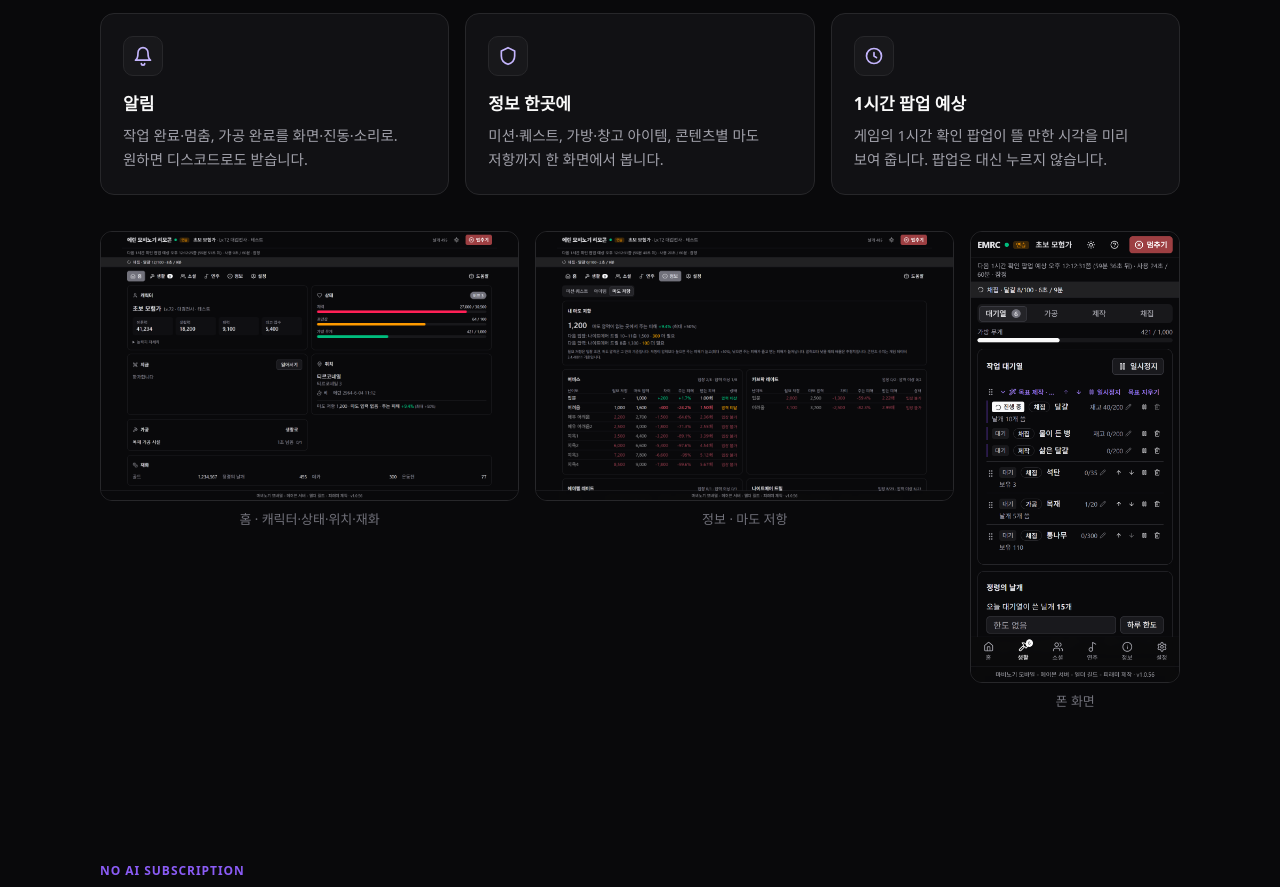
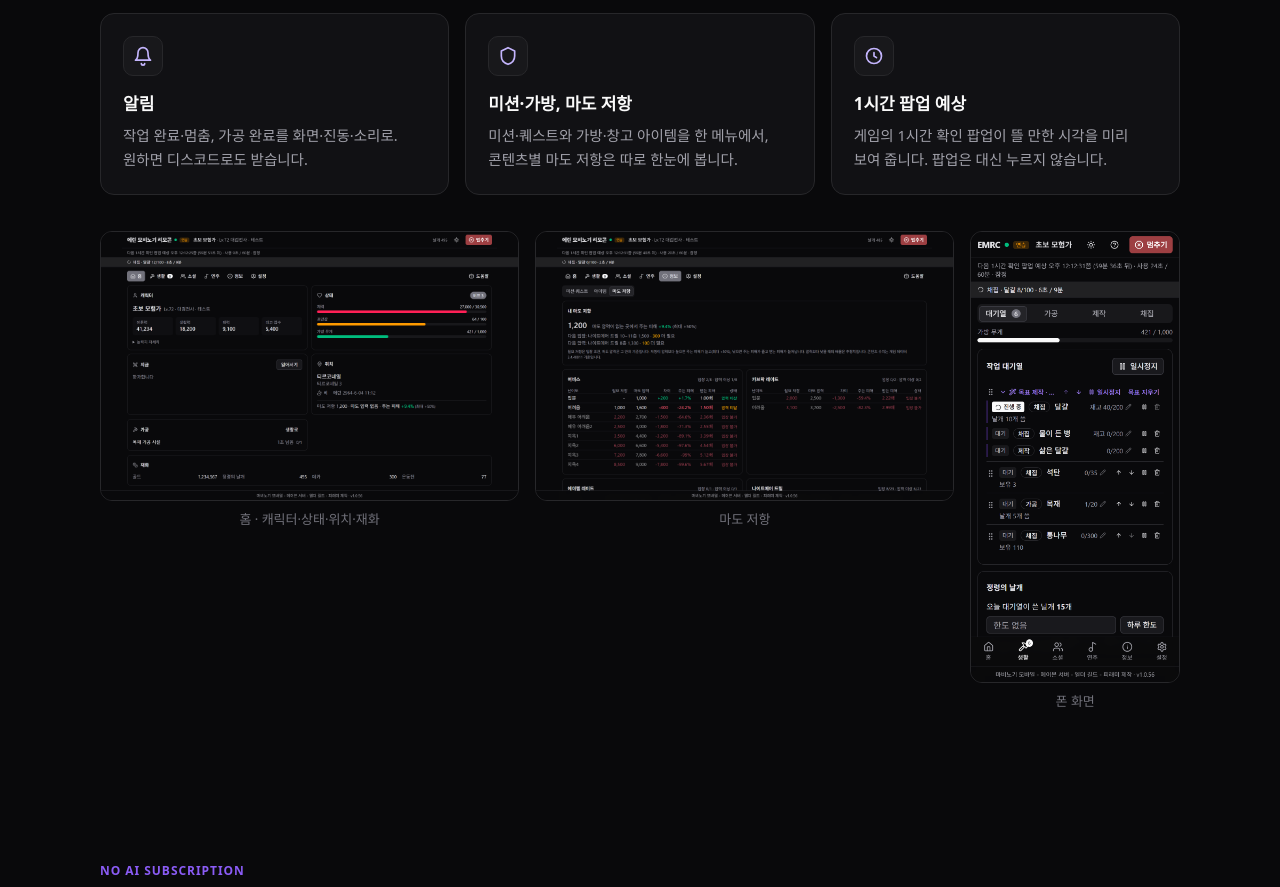
Before and after one commit to DrFREEST/emrc-releases, a plain HTML site: page index.html in a window 1280 px wide. Shown: the part 2560-3447 px from the top of the page. Drawn offline with Linux system fonts and the light colour scheme; no server answers; a web font is replaced by a local one.

Commit message:
Landing: 미션·가방 and 마도 저항 are separate menus now
Co-Authored-By: Claude Opus 5.5 <noreply@anthropic.com>

```diff
--- a/index.html
+++ b/index.html
@@ -224,13 +224,13 @@
         <div class="card"><div class="ic"><svg viewBox="0 0 24 24" fill="none" stroke-width="2" stroke-linecap="round" stroke-linejoin="round"><path d="M6 8a6 6 0 0 1 12 0c0 7 3 9 3 9H3s3-2 3-9"/><path d="M10 21a2 2 0 0 0 4 0"/></svg></div>
           <h3>알림</h3><p>작업 완료·멈춤, 가공 완료를 화면·진동·소리로. 원하면 디스코드로도 받습니다.</p></div>
         <div class="card"><div class="ic"><svg viewBox="0 0 24 24" fill="none" stroke-width="2" stroke-linecap="round" stroke-linejoin="round"><path d="M12 2 4 6v6c0 5 3.5 8.5 8 10 4.5-1.5 8-5 8-10V6l-8-4z"/></svg></div>
-          <h3>정보 한곳에</h3><p>미션·퀘스트, 가방·창고 아이템, 콘텐츠별 마도 저항까지 한 화면에서 봅니다.</p></div>
+          <h3>미션·가방, 마도 저항</h3><p>미션·퀘스트와 가방·창고 아이템을 한 메뉴에서, 콘텐츠별 마도 저항은 따로 한눈에 봅니다.</p></div>
         <div class="card"><div class="ic"><svg viewBox="0 0 24 24" fill="none" stroke-width="2" stroke-linecap="round" stroke-linejoin="round"><path d="M12 8v4l3 2"/><circle cx="12" cy="12" r="9"/></svg></div>
           <h3>1시간 팝업 예상</h3><p>게임의 1시간 확인 팝업이 뜰 만한 시각을 미리 보여 줍니다. 팝업은 대신 누르지 않습니다.</p></div>
       </div>
       <div class="gallery">
         <figure><img src="images/home.png" alt="홈 화면" loading="lazy"><figcaption>홈 · 캐릭터·상태·위치·재화</figcaption></figure>
-        <figure><img src="images/arcane.png" alt="마도 저항 화면" loading="lazy"><figcaption>정보 · 마도 저항</figcaption></figure>
+        <figure><img src="images/arcane.png" alt="마도 저항 화면" loading="lazy"><figcaption>마도 저항</figcaption></figure>
         <figure><img src="images/phone.png" alt="폰 화면" loading="lazy"><figcaption>폰 화면</figcaption></figure>
       </div>
     </div>
```
